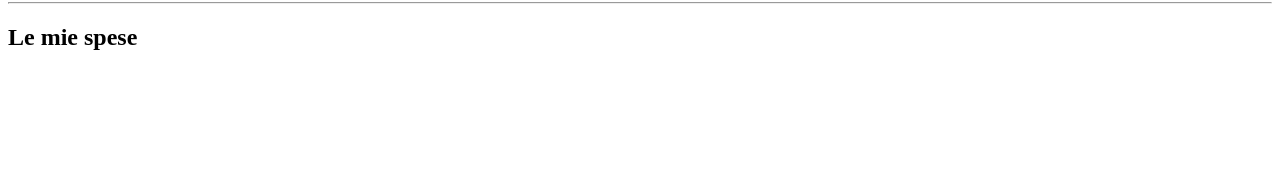
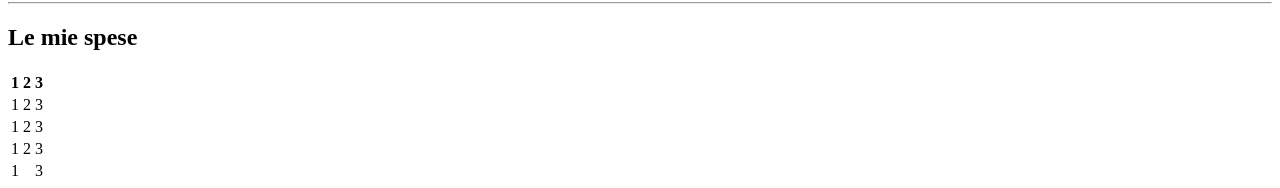
Before and after one commit to Daniele-Simonetti/html-london-trip, a plain HTML site: page index.html in a window 1280 px wide. Shown: the part 690-878 px from the top of the page. Before the commit the page ends 800 px from the top, so only its background shows below. Drawn offline with Linux system fonts and the light colour scheme.

Commit message:
table structure

```diff
--- a/index.html
+++ b/index.html
@@ -30,9 +30,37 @@
     	<h2>Le mie spese</h2>
     <!-- inizio tabella -->
 		  <table>
-				<thead></thead>
-				<tbody></tbody>
-				<tfoot></tfoot>
+				<thead>
+					<tr>
+						<th>1</th>
+						<th>2</th>
+						<th>3</th>
+					</tr>
+				</thead>
+				<tbody>
+					<tr>
+						<td>1</td>
+						<td>2</td>
+						<td>3</td>
+					</tr>
+					<tr>
+						<td>1</td>
+						<td>2</td>
+						<td>3</td>
+					</tr>
+					<tr>
+						<td>1</td>
+						<td>2</td>
+						<td>3</td>
+					</tr>
+				</tbody>
+				<tfoot>
+					<tr>
+						<td>1</td>
+						<td></td>
+						<td>3</td>
+					</tr>
+				</tfoot>
 			</table>
 
 
```
